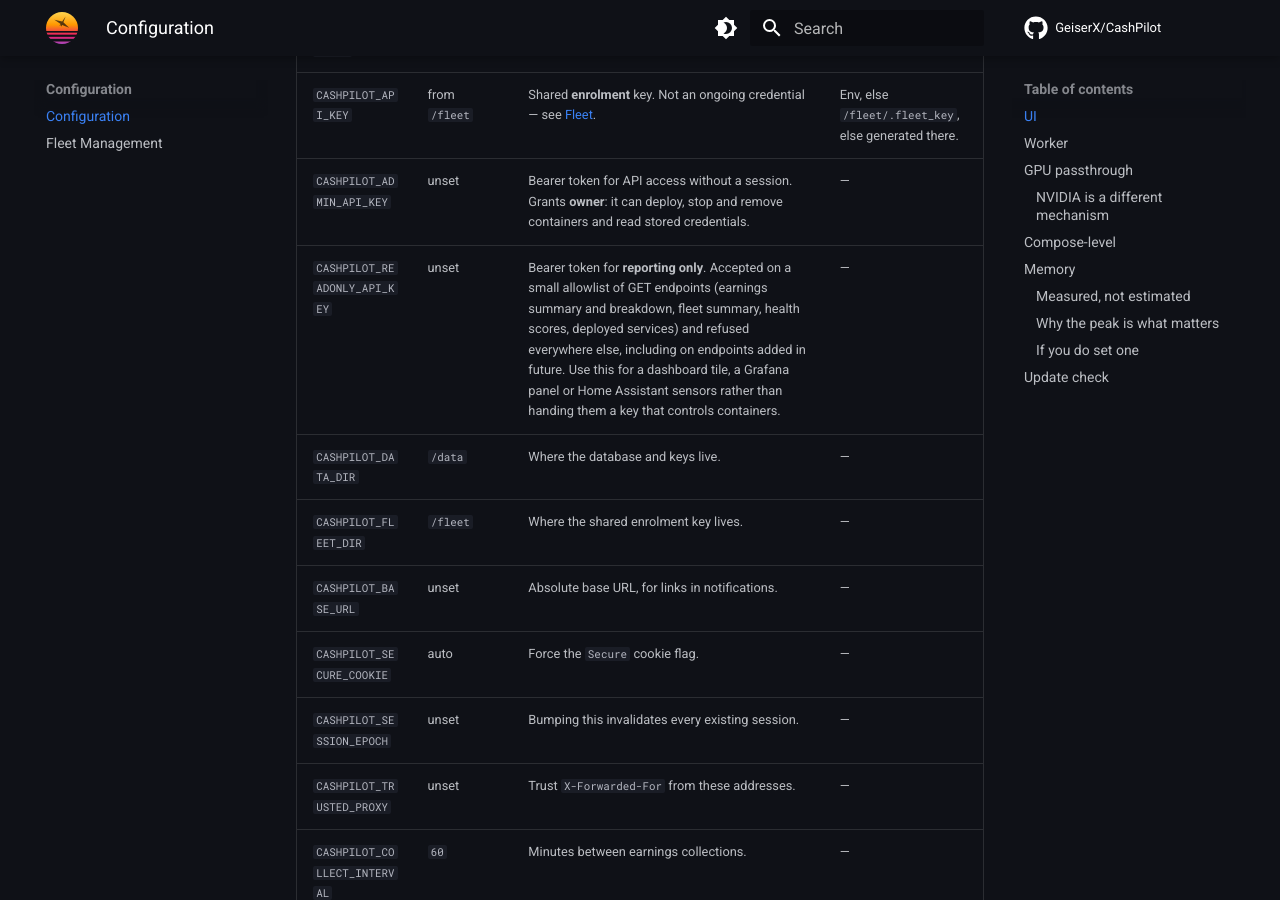
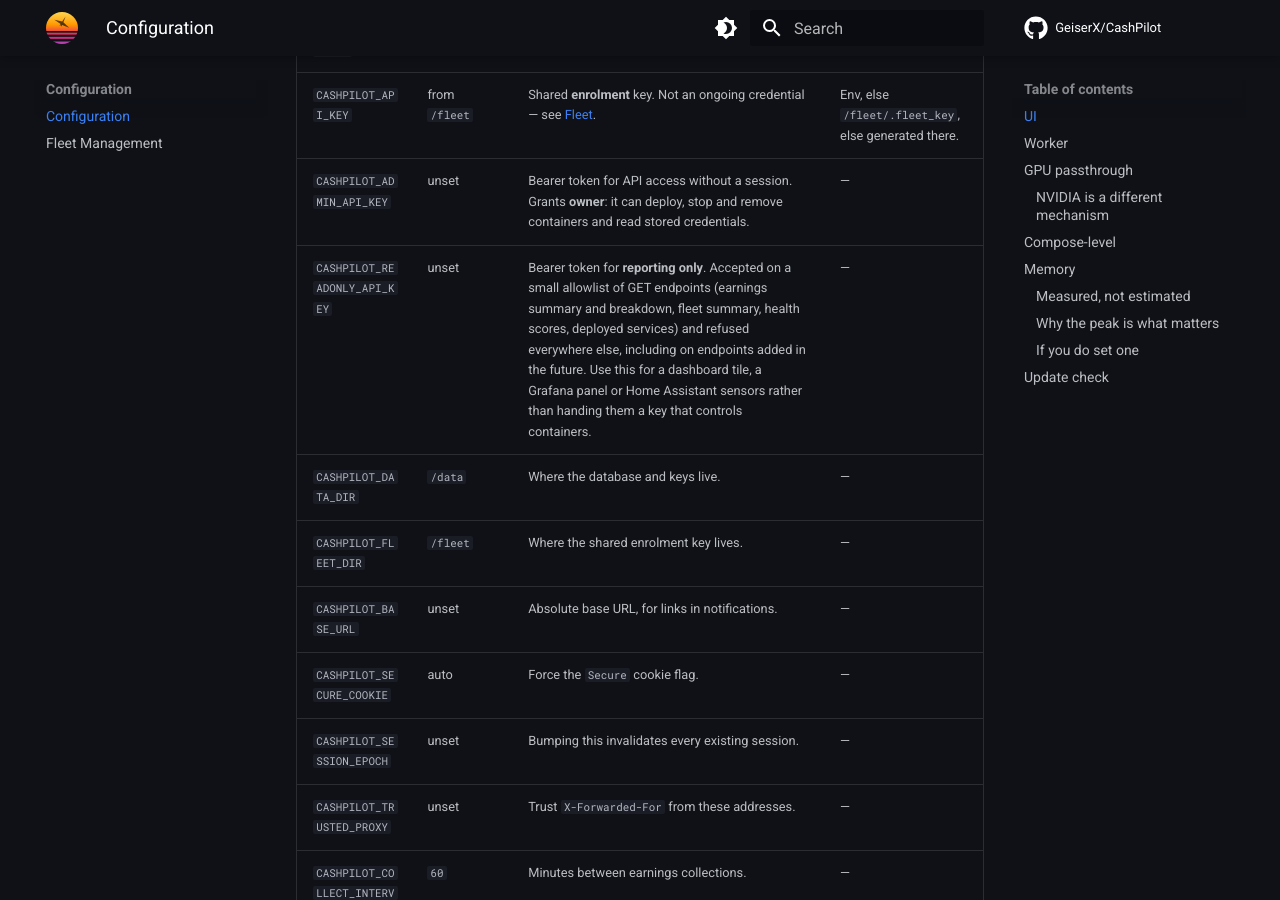
Before and after one commit to GeiserX/CashPilot, an MkDocs documentation site: the page built from docs/configuration.md, in a window 1280 px wide and 900 px high, scrolled down 1036 px. Built offline with MkDocs 1.6.1 and Material for MkDocs 9.7.7, drawn with Linux system fonts in a browser that asks for light colours; comment, search, counter and statistics services are not loaded.

Commit message:
docs: 'in the future' reads better in the read-only token note

```diff
--- a/docs/configuration.md
+++ b/docs/configuration.md
@@ -28,7 +28,7 @@ defensible on its own; together they are impossible to guess.
 | `CASHPILOT_ALLOW_EPHEMERAL_KEY` | `false` | Allow starting when the encryption key cannot be persisted. | — |
 | `CASHPILOT_API_KEY` | from `/fleet` | Shared **enrolment** key. Not an ongoing credential — see [Fleet](fleet.md). | Env, else `/fleet/.fleet_key`, else generated there. |
 | `CASHPILOT_ADMIN_API_KEY` | unset | Bearer token for API access without a session. Grants **owner**: it can deploy, stop and remove containers and read stored credentials. | — |
-| `CASHPILOT_READONLY_API_KEY` | unset | Bearer token for **reporting only**. Accepted on a small allowlist of GET endpoints (earnings summary and breakdown, fleet summary, health scores, deployed services) and refused everywhere else, including on endpoints added in future. Use this for a dashboard tile, a Grafana panel or Home Assistant sensors rather than handing them a key that controls containers. | — |
+| `CASHPILOT_READONLY_API_KEY` | unset | Bearer token for **reporting only**. Accepted on a small allowlist of GET endpoints (earnings summary and breakdown, fleet summary, health scores, deployed services) and refused everywhere else, including on endpoints added in the future. Use this for a dashboard tile, a Grafana panel or Home Assistant sensors rather than handing them a key that controls containers. | — |
 | `CASHPILOT_DATA_DIR` | `/data` | Where the database and keys live. | — |
 | `CASHPILOT_FLEET_DIR` | `/fleet` | Where the shared enrolment key lives. | — |
 | `CASHPILOT_BASE_URL` | unset | Absolute base URL, for links in notifications. | — |
```
